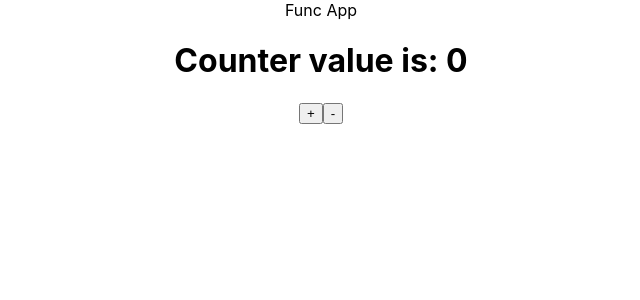
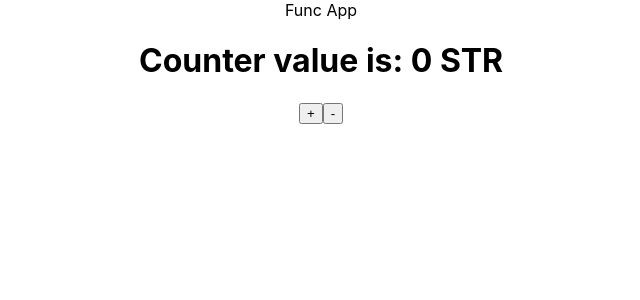
Before and after one commit to Abubjazov/React_JS, a React (Create React App) app: page / in a window 1280 px wide. Shown: the top 300 px of the page, without its empty margins (319-959 px from the left). Built offline with nearby package versions, Linux system fonts and the light colour scheme.

Commit message:
topic: prop types

```diff
--- a/src/components/Counter.js
+++ b/src/components/Counter.js
@@ -1,7 +1,14 @@
 import PropTypes from 'prop-types'
 
-export const Counter = ({ value }) => <h1>{`Counter value is: ${value}`}</h1>
+export const Counter = ({ value, string }) => (
+	<h1>{`Counter value is: ${value} ${string}`}</h1>
+)
 
 Counter.propTypes = {
 	value: PropTypes.number.isRequired,
+	string: PropTypes.string,
 }
+
+Counter.defaultProps = {
+	string: 'STR',
+}
```
